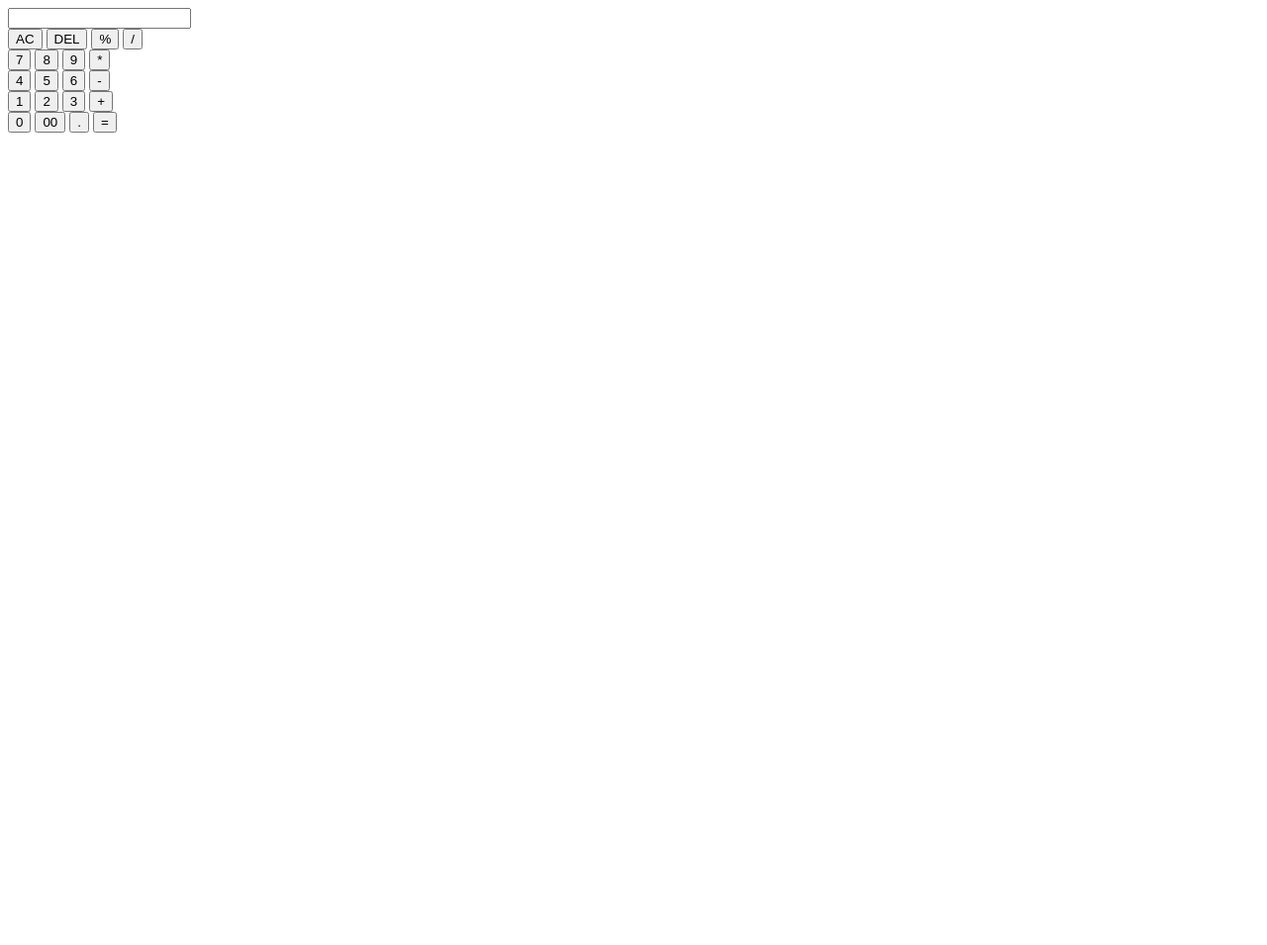
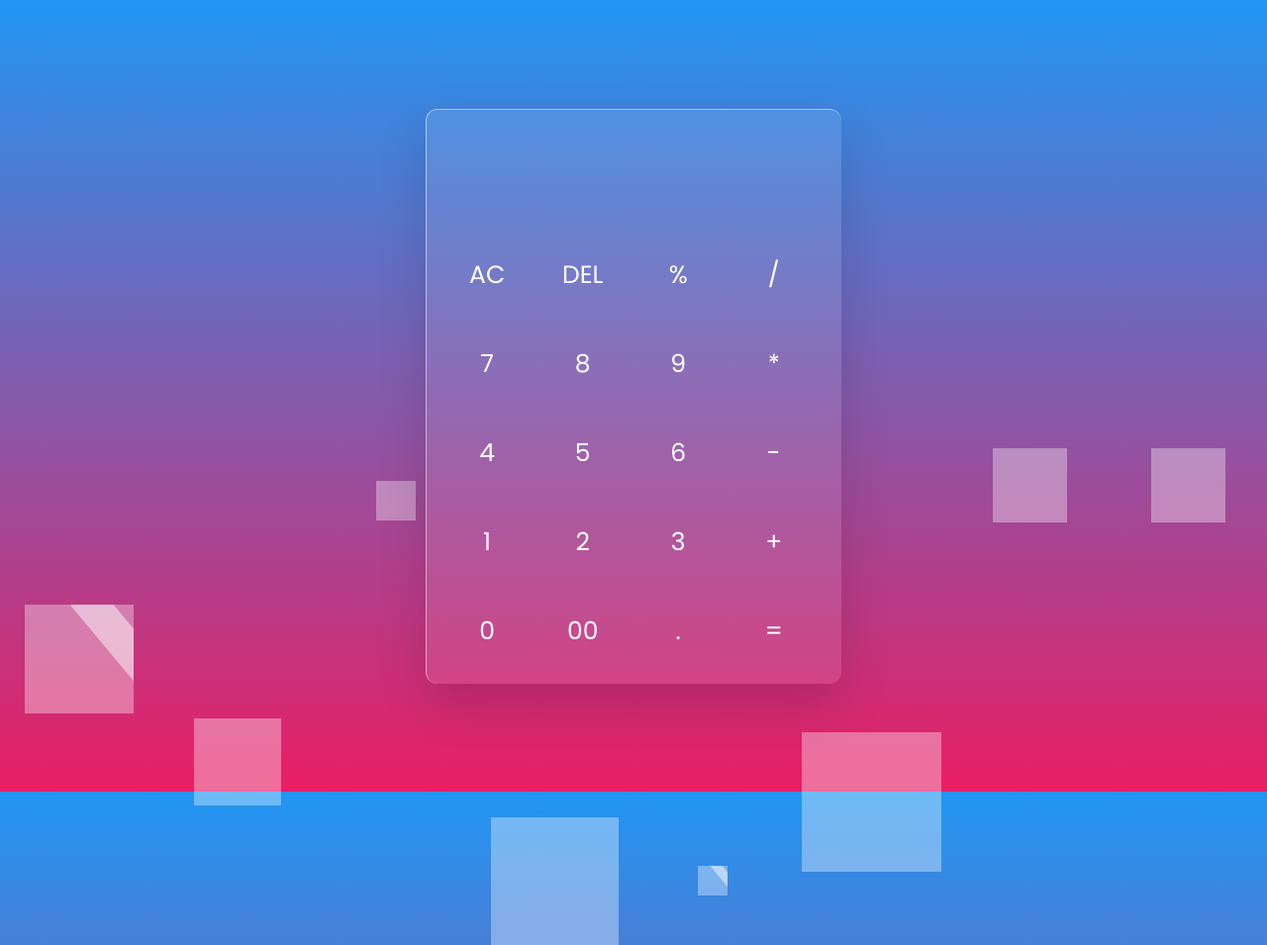
Before and after one commit to Wajahat9/Calculator, a plain HTML site: page index.html in a window 1280 px wide. Shown: the whole page at 99% size. Before the commit the page ends 800 px from the top, so only its background shows below. Drawn offline with Linux system fonts and the light colour scheme.

Commit message:
Update index.html

```diff
--- a/index.html
+++ b/index.html
@@ -4,7 +4,7 @@
   <head>
     <meta charset="UTF-8" />
     <title>Glassmorphism Calculator</title>
-    <link rel="stylesheet" href="Calculator Glass.css" />
+    <link rel="stylesheet" href="index.css" />
   </head>
   <body>
     <div class="bubbles">
```
